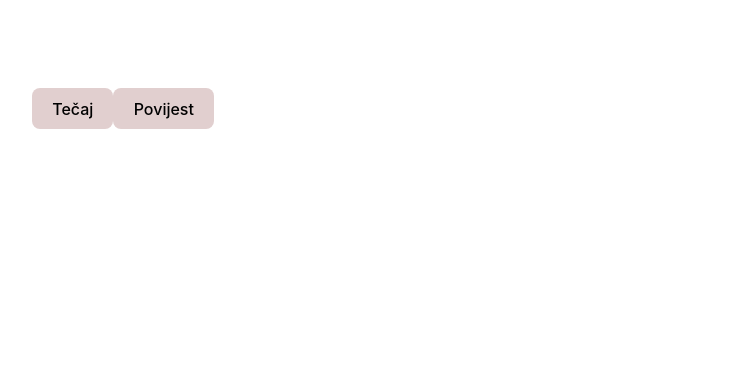
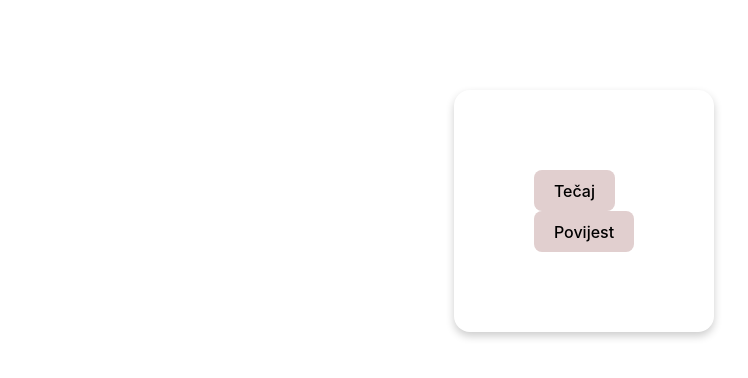
Before and after one commit to winZD/currencyList, a React (Vite) app: page / in a window 1280 px wide. Shown: the top 378 px of the page, without its empty margins (56-804 px from the left). Built offline with nearby package versions, Linux system fonts and the light colour scheme.

Commit message:
Added css to home screen

```diff
--- a/src/home/Home.tsx
+++ b/src/home/Home.tsx
@@ -1,10 +1,12 @@
 import { Link } from "react-router-dom";
+import "./home.css";
 
 const CURRENCY = "USD";
 
 function Home() {
   return (
-    <div>
+    <div className="container">
+      <div className="card">
         <Link to="/tecaj">
           <button>Tečaj</button>
         </Link>
@@ -12,6 +14,7 @@ function Home() {
           <button>Povijest</button>
         </Link>
       </div>
+    </div>
   );
 }
 
--- /dev/null
+++ b/src/home/home.css
@@ -0,0 +1,20 @@
+.container {
+  display: flex;
+
+  justify-content: center;
+}
+.card {
+  /* Add shadows to create the "card" effect */
+  display: flex;
+  flex-direction: row;
+  column-gap: 10px;
+  padding: 5rem;
+  box-shadow: 0 4px 8px 0 rgba(0, 0, 0, 0.2);
+  transition: 0.3s;
+  border-radius: 16px;
+}
+
+/* On mouse-over, add a deeper shadow */
+.card:hover {
+  box-shadow: 0 8px 16px 0 rgba(0, 0, 0, 0.2);
+}
```
Lines whose indentation alone changed are shown as unchanged.
